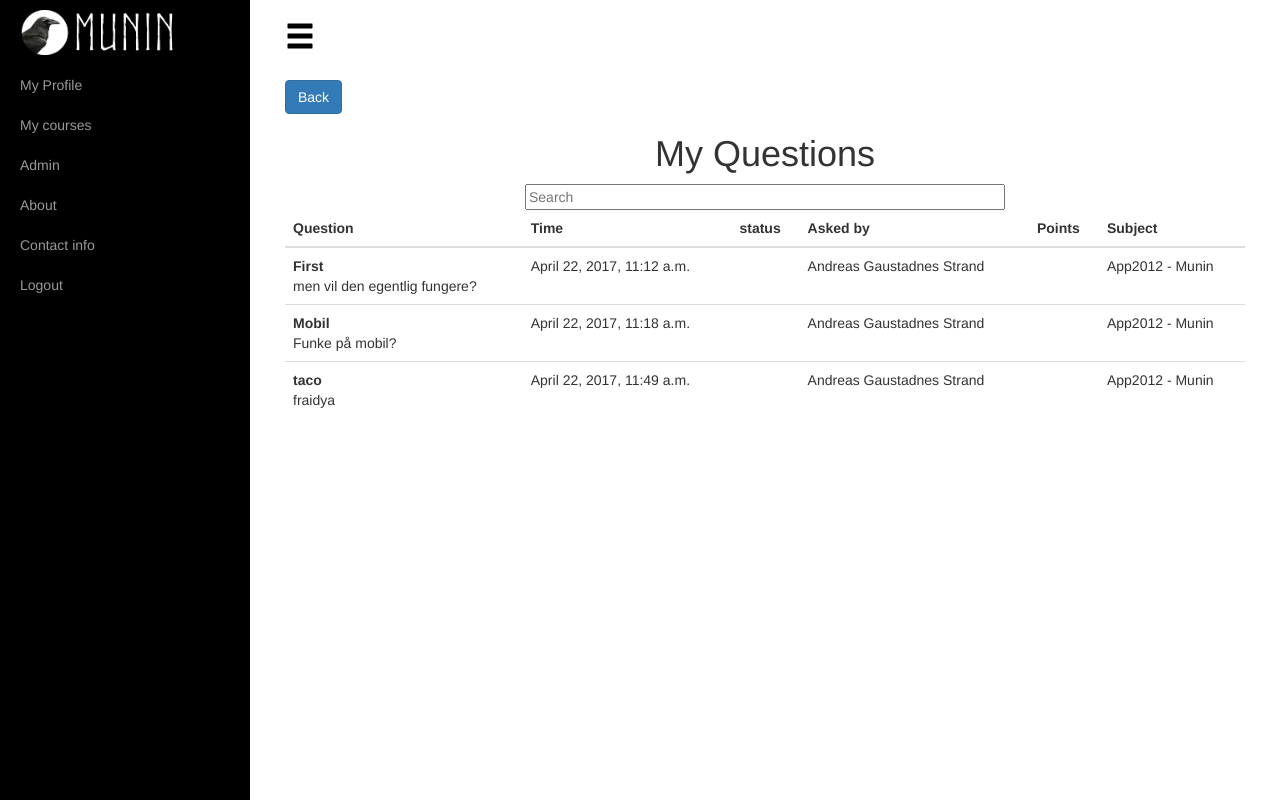
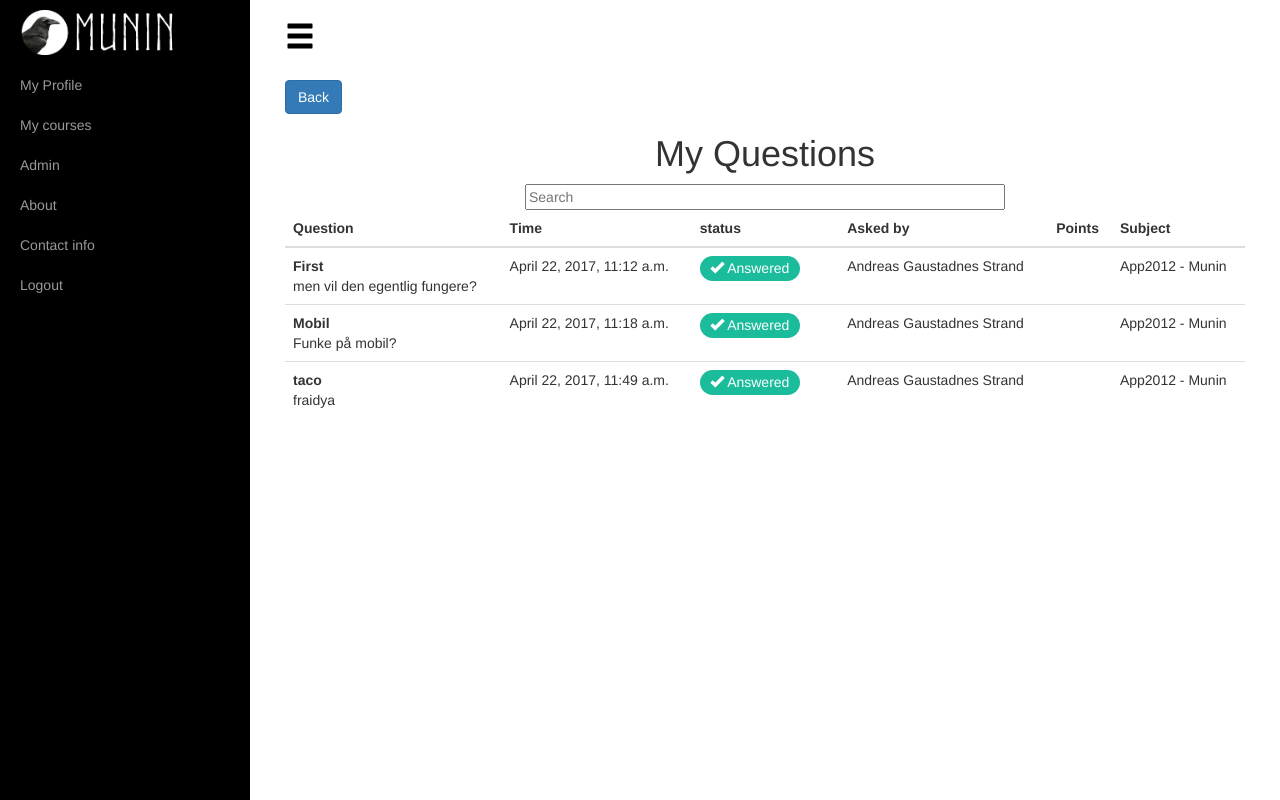
Before and after one commit to Strand94/Munin, a Django app: page /my_questions in a window 1280 px wide. Run offline with Django 3.2, Linux system fonts and the light colour scheme; a user stored in the database is signed in; data comes from the database, SQL or seed files in the repository; some libraries are stand-ins or nearby versions.

Commit message:
Also for my_questions.html

```diff
--- a/templates/questions/my_questions.html
+++ b/templates/questions/my_questions.html
@@ -9,6 +9,31 @@
         /* Giving rows in table click proampt. Add both to support more browsers. */
             cursor: pointer;
          }
+
+    .answered {
+        display: inline-block;
+        color: #fff;
+        width: 100px;
+        text-align: center;
+        line-height: 25px;
+        -moz-border-radius: 13px;
+        -webkit-border-radius: 13px;
+        border-radius: 13px; /* border radius */
+        background-color: #1abc9c; /* layer fill content */
+        margin-right: 20px;
+    }
+    .unanswered {
+        display: inline-block;
+        color: #fff;
+        width: 100px;
+        text-align: center;
+        line-height: 25px;
+        -moz-border-radius: 13px;
+        -webkit-border-radius: 13px;
+        border-radius: 13px; /* border radius */
+        background-color: #bc3f39; /* layer fill content */
+        margin-right: 20px;
+    }
 
     </style>
 
@@ -42,7 +67,13 @@
                     <tr class='clickable-row' data-href="/course/question/{{ question.pk }}">
                         <td class="id"><strong>{{ question.title }}</strong><br>{{ question.text }}</td>
                         <td class="name">{{ question.timestamp }}</td>
-                        <td>{{ question_get_answers }}</td>
+                        <td>
+                            {% if question.get_answers > 0 %}
+                                <span class="answered"><i class="glyphicon glyphicon-ok"></i> Answered</span>
+                            {% else %}
+                                <span class="unanswered"><i class="glyphicon glyphicon-remove"></i> No answer</span>
+                            {% endif %}
+                        </td>
                         <td class="user">
                             {% if question.user %}
                                 {{ question.user.get_full_name }}
```
Also changed, not shown: templates/questions/question_page.html (+8 -3 lines).
